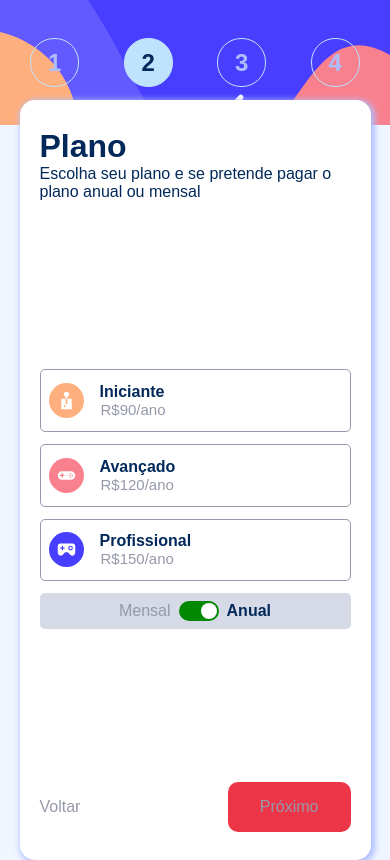
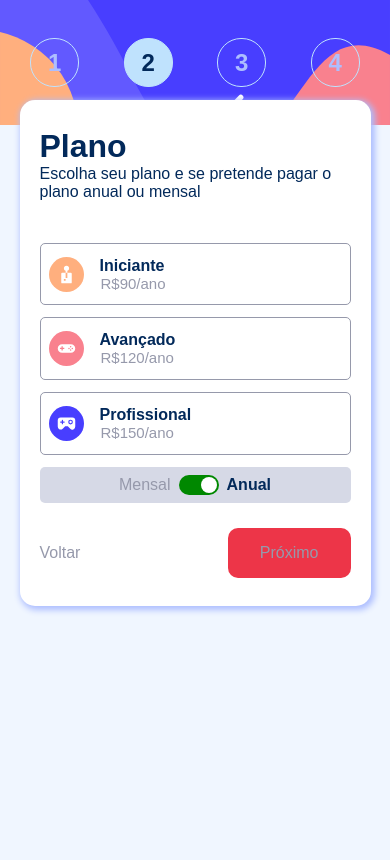
Before and after one commit to TurinoS/Multi-step-Form, a Next.js app: page /step_two in a window 390 px wide. Built offline with nearby package versions, Linux system fonts and the light colour scheme.

Commit message:
style: improving responsiveness

```diff
--- a/src/components/RadioInput.tsx
+++ b/src/components/RadioInput.tsx
@@ -84,6 +84,7 @@ const StyledRadioInputSelected = styled.div`
     width: 100%;
     margin-bottom: .5em;
     flex-direction: row;
+    border: 2px solid var(--marine-blue);
 
     & label {
       display: flex;
--- a/src/styles/Container.tsx
+++ b/src/styles/Container.tsx
@@ -18,6 +18,7 @@ export const Container = styled.div`
 
   @media (max-width: 650px) {
     width: 90vw;
+    height: 60vh;
     margin: 100px auto;
     padding: .25em;
   }
--- a/src/styles/StyledForms.tsx
+++ b/src/styles/StyledForms.tsx
@@ -150,6 +150,10 @@ export const StyledStep5 = styled.div`
   justify-content: center;
   gap: 0.75em;
 
+  @media (max-width: 650px) {
+    width: 100%;
+  }
+
   & img {
     margin-bottom: 1em;
   }
```
